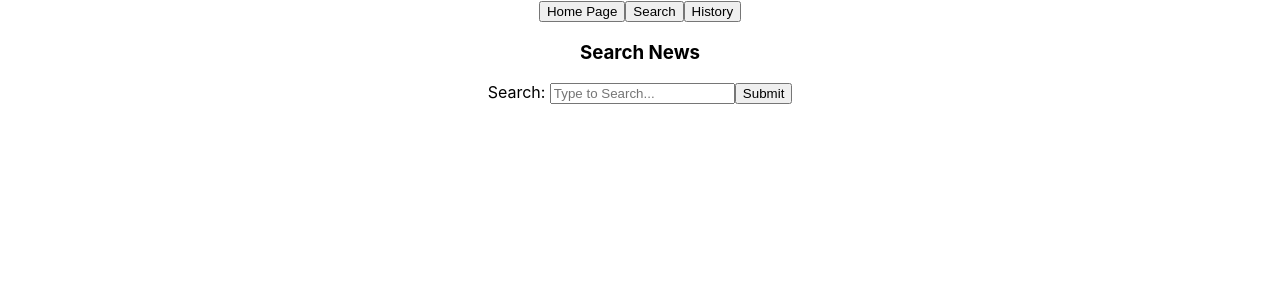
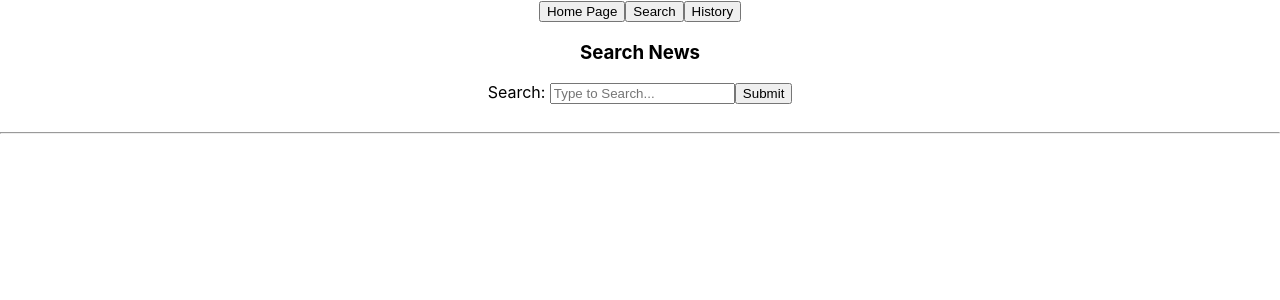
Before and after one commit to drozmajzl/rts_labs_technical_challenge, a React (Create React App) app: page /search in a window 1280 px wide. Shown: the top 300 px of the page. Built offline with nearby package versions, Linux system fonts and the light colour scheme.

Commit message:
basic search function complete

```diff
--- a/src/App.js
+++ b/src/App.js
@@ -8,6 +8,9 @@ import { useState, useEffect } from 'react'
 function App() {
 
   const [historyArr, setHistoryArr] = useState([]);
+  const [search, setSearch] = useState("")
+  const [currentSearch, setCurrentSearch]=useState("")
+  const [fetchData, setFetchData] = useState(null)
   const home = <h3>Hacker News Search App</h3>
 
   return (
@@ -15,7 +18,7 @@ function App() {
       <NavBar />
       <Routes>
       <Route path="/" element={home} />
-        <Route path="/search" element={<Search historyArr={historyArr} setHistoryArr={setHistoryArr}/>} />
+        <Route path="/search" element={<Search historyArr={historyArr} setHistoryArr={setHistoryArr} search={search} setSearch={setSearch} currentSearch={currentSearch} setCurrentSearch={setCurrentSearch} fetchData={fetchData} setFetchData={setFetchData}/>} />
         <Route path="/history" element={<History historyArr={historyArr} setHistoryArr={setHistoryArr}/>} />
       </Routes>
     </div>
--- a/src/components/History.js
+++ b/src/components/History.js
@@ -1,12 +1,13 @@
 
 function History ({ historyArr, setHistoryArr }){
 
-    const searchHistory = historyArr.map((s)=><div><p>{s}</p></div>)
+    const searchHistory = historyArr.map((s, index)=><div key={index}><p>{s}</p><hr></hr></div>)
 
     return(
         <div>
             <h3>History</h3>
             {searchHistory.length === 0 ? <p>No searches yet!</p> : null}
+            <hr></hr>
             {searchHistory}
         </div>
     )
--- a/src/components/Search.js
+++ b/src/components/Search.js
@@ -1,18 +1,37 @@
 import { useState } from "react";
 
-function Search ({ historyArr, setHistoryArr }){
-    const [search, setSearch] = useState("")
-    const [fetchData, setFetchData] = useState(null)
+function Search ({ historyArr, setHistoryArr, search, setSearch, currentSearch, setCurrentSearch, fetchData, setFetchData }){
+
 
     function query(e){
         e.preventDefault();
-        // fetch(`http://hn.algolia.com/api/v1/search?query=${search}`)
-        // .then((res) => res.json())
-        // .then((data) => setFetchData(data))
-        console.log(search)
-        setHistoryArr([...historyArr, search])
-        setSearch("")
+        if (search){
+            fetch(`http://hn.algolia.com/api/v1/search?query=${search}`)
+            .then((res) => res.json())
+            .then((data) => setFetchData(data))
+            setHistoryArr([...historyArr, search])
+            setCurrentSearch(search)
+            setSearch("")
+        }
     }
+
+    console.log(fetchData&&fetchData.hits)
+
+    const hits = fetchData&&fetchData.hits.map((h)=>{
+        var text = ""
+        if (h._highlightResult.story_text){
+            text = h._highlightResult.story_text.value.replace(/&quot;/g, '"')
+        }
+
+        return(
+            <div key={h.title}>
+            <a href={h.url}>{h.title}</a>
+            <p>Author: {h.author}</p>
+            {text&&text.replace(/<[^>]*>/g, '')}
+            <hr></hr>
+            </div>
+        )
+    })
 
     return(
         <div>
@@ -21,6 +40,10 @@ function Search ({ historyArr, setHistoryArr }){
                 Search: <input type="text" value={search} onChange={(e) => setSearch(e.target.value)} placeholder="Type to Search..."></input>
                 <input type="submit" value="Submit"></input>
             </form>
+            <br></br>
+            {hits ? <h3>Search Results: "{currentSearch}"</h3> : null}
+            <hr></hr>
+            {hits}
         </div>
     )
 }
```
